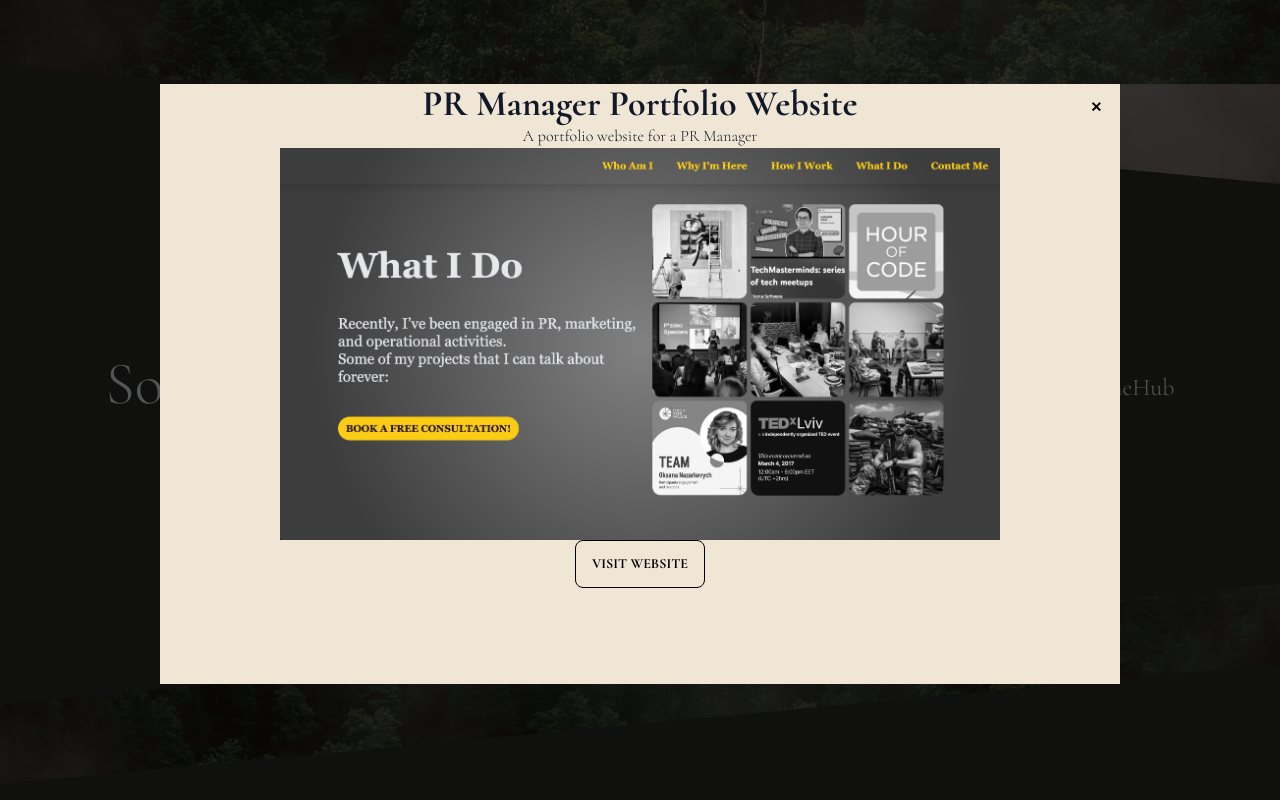
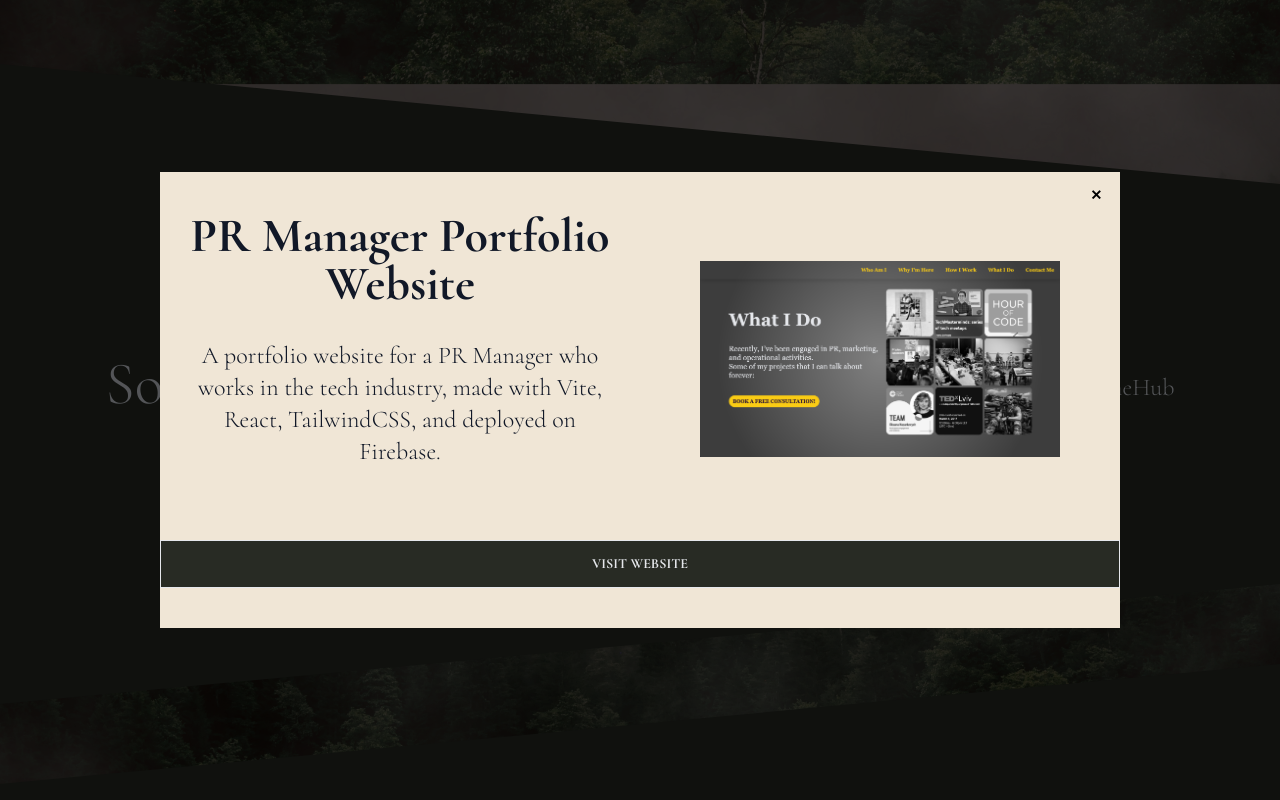
Before and after one commit to iamduarte/my-portfolio, a React (Vite) app: page / in a window 1280 px wide. Both pictures are taken after a click on the element "PR Manager Portfolio Website". Shown: the part 1616-2416 px from the top of the page. Built offline with nearby package versions, Linux system fonts and the light colour scheme.

Commit message:
scroll lock

```diff
--- a/src/components/Modal.jsx
+++ b/src/components/Modal.jsx
@@ -6,28 +6,38 @@ export default function Modal(props) {
         className="modal-backdrop bg-black opacity-60 w-full h-full z-10 fixed top-0 left-0 place-items-center"
         onClick={props.onClose}
       ></div>
-      <div className=" w-3/4 h-3/4 bg-customParchmentColor relative opacity-100 z-20">
+      <div className=" w-3/4 h-full/4 bg-customParchmentColor opacity-100 z-20 top-1/2 left-1/2 -translate-x-1/2 -translate-y-1/2 fixed max-h-screen overflow-scroll">
+        <div className="relative">
           <button
             className="btn btn-sm btn-circle btn-ghost right-2 top-2 text-black absolute"
             onClick={props.onClose}
           >
             ✕
           </button>
-        <div className="flex flex-col items-center justify-center">
-          <h1 className="text-4xl text-center text-gray-900 font-bold">
+          <div className="flex flex-col-reverse lg:flex-row">
+            <div className="lg:w-1/2">
+              <h1 className="text-3xl md:text-5xl text-center text-gray-900 font-bold mt-10">
                 {props.title}
               </h1>
-          <p className="text-center text-gray-900">{props.description}</p>
+              <p className="text-center text-gray-900 p-5 md:p-8 md:text-2xl">
+                {props.description}
+              </p>
+            </div>
+            <div className="lg:w-1/2">
+              <a href={props.url} target="_blank" rel="noreferrer">
                 <img
                   src={props.image}
                   alt="project"
-            className="w-3/4 h-3/4 object-contain"
+                  className="w-3/4 h-3/4 object-contain  mt-16 mx-auto"
                 />
+              </a>
+            </div>
+          </div>
           <a
             href={props.url}
             target="_blank"
             rel="noreferrer"
-            className="btn btn-primary"
+            className="btn btn-primary mb-10 w-full bg-customBgColor text-gray-200 rounded-none mt-10"
           >
             Visit Website
           </a>
--- a/src/components/Work.jsx
+++ b/src/components/Work.jsx
@@ -8,13 +8,15 @@ export default function Work() {
   const works = [
     {
       title: "PR Manager Portfolio Website",
-      description: "A portfolio website for a PR Manager",
+      description:
+        "A portfolio website for a PR Manager who works in the tech industry, made with Vite, React, TailwindCSS, and deployed on Firebase.",
       image: "/syanmey2.png",
       url: "https://www.syanmey.com/",
     },
     {
       title: "HelpUkraineHub",
-      description: "A centralized fundraising platform for Ukraine",
+      description:
+        "A centralized fundraising platform for Ukraine with the goal of gathering as many campaigns as possible in the same place so users can easily browse through them and filter out which ones they want to support based in their purposes, this project was intended to help me get experience with a full-stack project. It was made with React, TailwindCSS, Next.js, MongoDB, and deployed on Firebase. The project is still in development as all de data base implementation is still missing.",
       image: "/helpukrainehub.png",
       url: "https://helpukrainehub-cd14b.web.app/",
     },
@@ -23,11 +25,15 @@ export default function Work() {
   const openModal = (title, description, image, url) => {
     setModalData({ title, description, image, url });
     setIsModalOpen(true);
+    // Prevent scrolling
+    document.body.style.overflow = "hidden";
   };
 
   const closeModal = () => {
     setIsModalOpen(false);
     setModalData({});
+    // Allow scrolling
+    document.body.style.overflow = "auto";
   };
 
   return (
```
Lines whose indentation alone changed are shown as unchanged.
